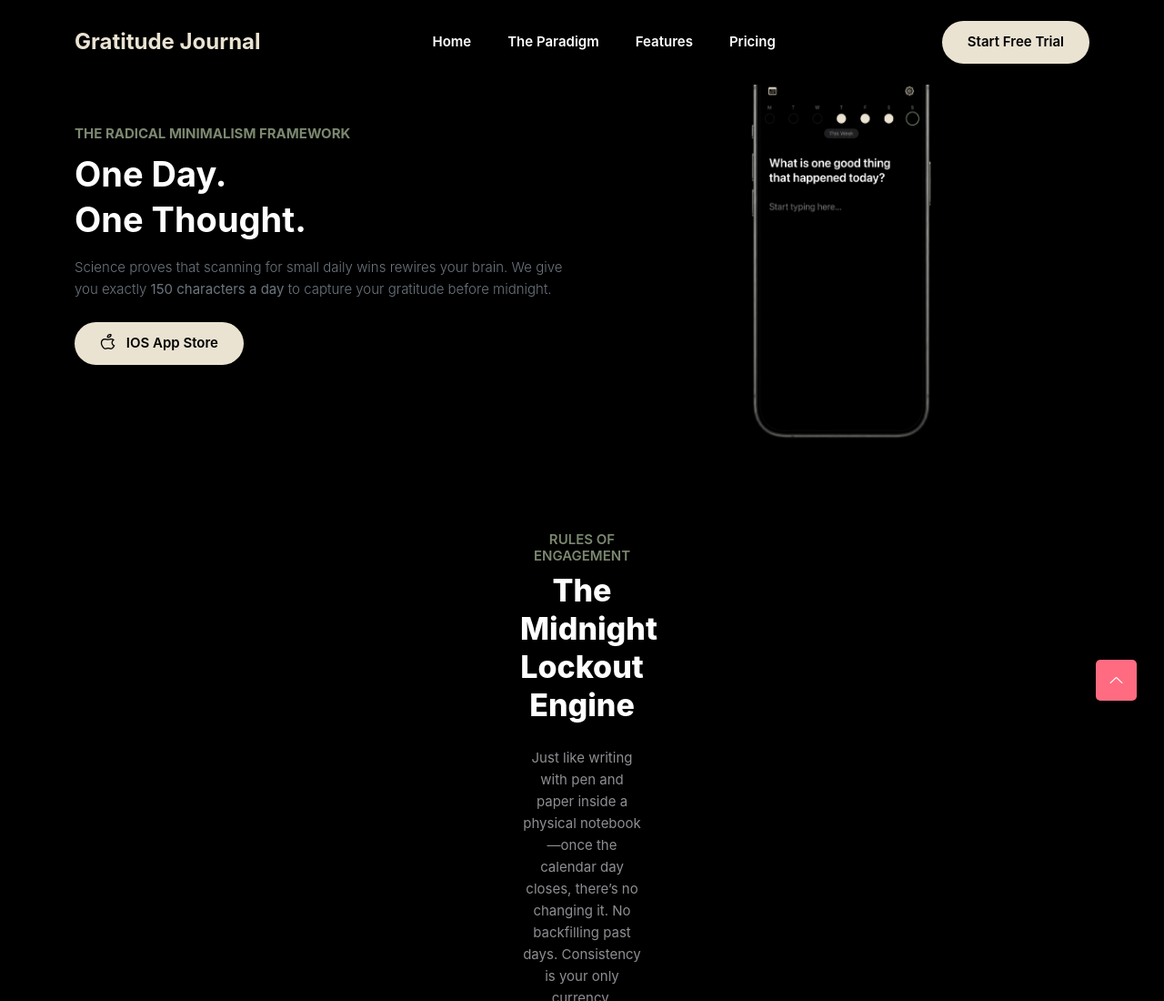
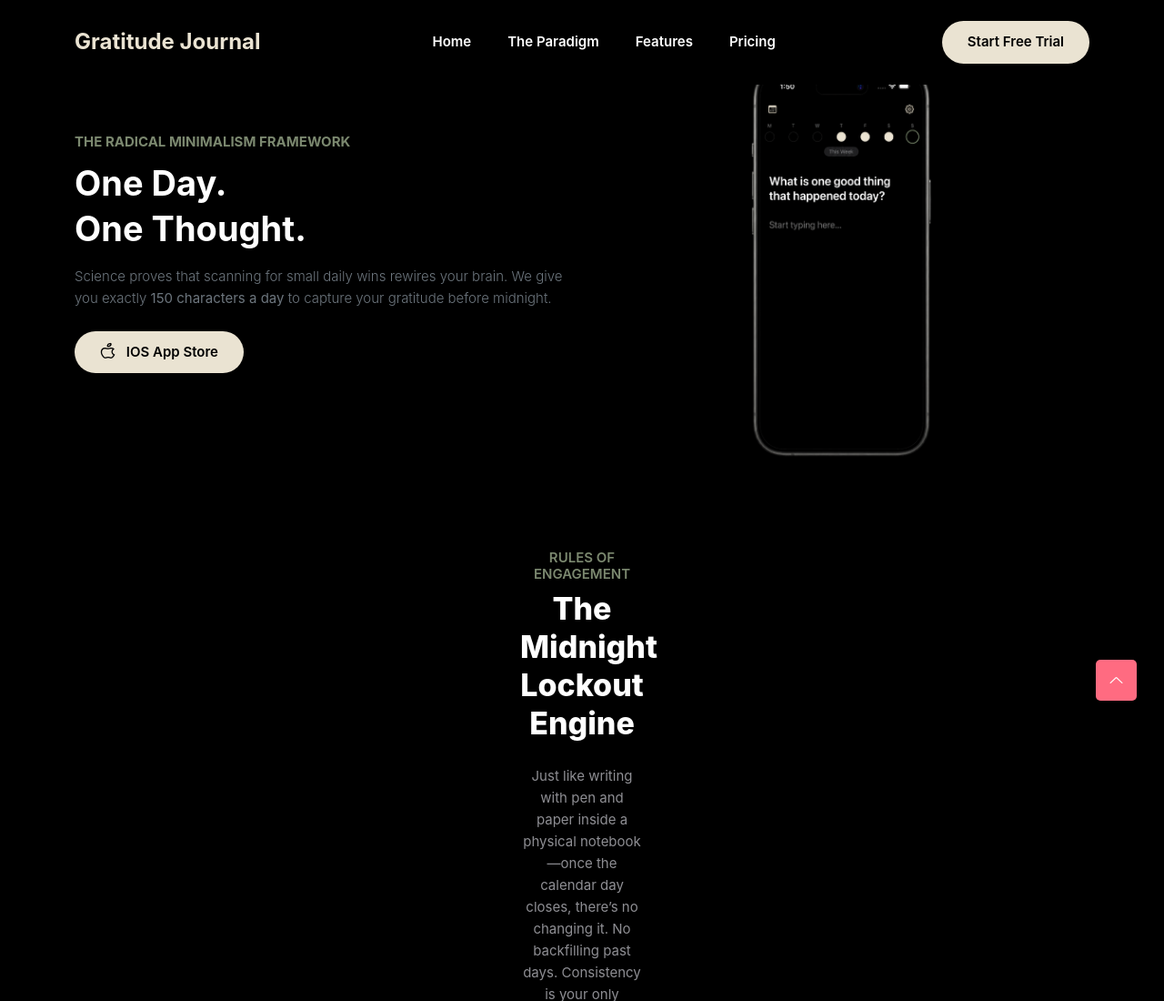
Before and after one commit to martincng/testapplandingpage, a plain HTML site: page index.html in a window 1280 px wide. Shown: the top 1100 px of the page at 91% size. Drawn offline with Linux system fonts and the light colour scheme.

Commit message:
Added container around mockup image

```diff
--- a/index.html
+++ b/index.html
@@ -201,9 +201,9 @@
                             <a href="#pricing" class="btn btn-linen"><i class="lni lni-apple me-2"></i> iOS App Store</a>
                         </div>
                     </div>
-                </div>
-                <div class="col-lg-6 col-md-12 col-12 text-center">
-                    <div class="hero-image wow fadeInRight" data-wow-delay=".4s">
+          </div>
+                <div class="col-lg-6 col-md-12 col-12 text-center d-flex align-items-center justify-content-center pt-4 pt-lg-0">
+                    <div class="hero-image wow fadeInRight" data-wow-delay=".4s" style="margin-top: 0; padding-top: 20px;">
                         <img src="assets/images/hero/phone.png"
                              alt="Gratitude Journal iOS App Interface"
                              class="img-fluid style-hero-img"
```
